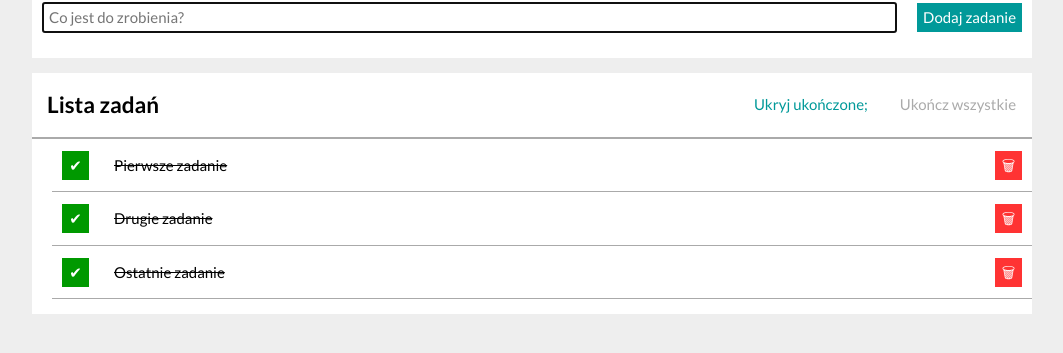
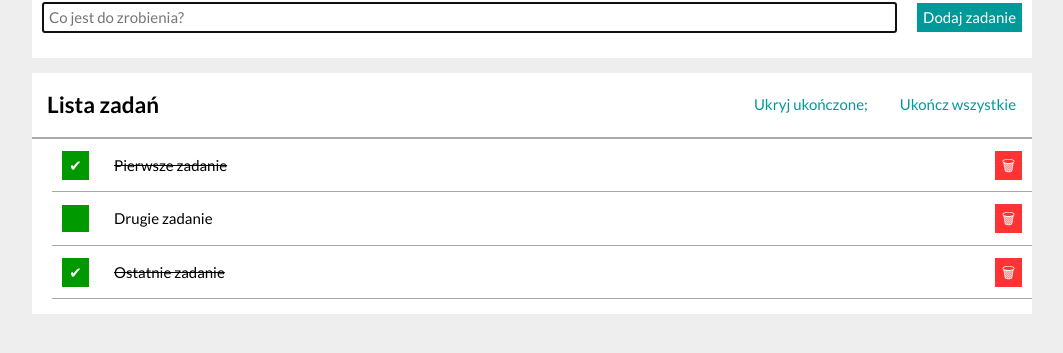
Before and after one commit to irekmiernik/tasks-list-react, a React (Create React App) app: page / in a window 1280 px wide. Shown: the part 179-532 px from the top of the page, without its empty margins (28-1091 px from the left). Built offline with nearby package versions, Linux system fonts and the light colour scheme.

Commit message:
The five components are finalized but without interaction

```diff
--- a/src/App.js
+++ b/src/App.js
@@ -1,10 +1,9 @@
-import Form from './Form';
-import TwoButtons from './TwoButtons';
+import NewTask from './NewTask';
 import TasksList from './TasksList';
 
 const tasksTable = [
   { id: 1, content: "Pierwsze zadanie", done: true, },
-  { id: 2, content: "Drugie zadanie", done: true, },
+  { id: 2, content: "Drugie zadanie", done: false, },
   { id: 3, content: "Ostatnie zadanie", done: true, },
 ];
 
@@ -13,25 +12,9 @@ const hideDoneTasks = false;
 export default function App() {
   return (
     <>
-
       <h1 className="h1">Lista zadań</h1>
-
-      <section className="section">
-        <div className="sectionFlex sectionFlex--header">
-          <h2 className="sectionFlex__itemContent h2">Dodaj nowe zadanie</h2>
-        </div>
-        <Form />
-      </section>
-
-      <section className="section">
-
-        <div className="sectionFlex sectionFlex--header">
-          <h2 className="sectionFlex__itemContent h2">Lista zadań</h2>
-          <TwoButtons tasksTable={tasksTable} hideDoneTasks={hideDoneTasks} />
-        </div>
-        <TasksList tasksTable={tasksTable} />
-      </section>
-
+      <NewTask />
+      <TasksList tasksTable={tasksTable} hideDoneTasks={hideDoneTasks} />
     </>
   );
 };
--- a/src/TwoButtons/index.js
+++ b/src/HideAndAllDoneTasksButtons/index.js
@@ -1,6 +1,6 @@
 import '../section.css';
 
-export default function TwoButtons(props) {
+export default function HideAndAllDoneTasksButtons(props) {
 
     if (props.tasksTable.length > 0) {
 
--- /dev/null
+++ b/src/NewTask/index.js
@@ -0,0 +1,14 @@
+import Form from '../Form';
+import '../section.css';
+
+const NewTask = () =>
+(
+    <section className="section">
+        <div className="sectionFlex sectionFlex--header">
+            <h2 className="sectionFlex__itemContent h2">Dodaj nowe zadanie</h2>
+        </div>
+        <Form />
+    </section>
+)
+
+export default NewTask;
--- /dev/null
+++ b/src/Tasks/index.js
@@ -0,0 +1,19 @@
+import '../section.css';
+
+export default function Tasks(props) {
+    return (
+        <ul className="sectionTasksList">
+            {props.tasksTable.map(task => (
+                <li key={task.id} className="sectionFlex sectionFlex--tasksList">
+                    <button className="sectionFlex__itemButton sectionFlex__itemButton--done">
+                        {task.done ? "✔" : ""}
+                    </button>
+                    <span className={task.done ? "sectionFlex__itemContent itemContentDone" : "sectionFlex__itemContent"} >
+                        {task.content}
+                    </span>
+                    <button className="sectionFlex__itemButton sectionFlex__itemButton--delete">🗑</button>
+                </li>
+            ))}
+        </ul>
+    );
+};
--- a/src/TasksList/index.js
+++ b/src/TasksList/index.js
@@ -1,19 +1,15 @@
+import HideAndAllDoneTasksButtons from '../HideAndAllDoneTasksButtons';
+import Tasks from '../Tasks';
 import '../section.css';
 
 export default function TasksList(props) {
     return (
-        <ul className="sectionTasksList">
-            {props.tasksTable.map(task => (
-                <li key={task.id} className="sectionFlex sectionFlex--tasksList">
-                    <button className="sectionFlex__itemButton sectionFlex__itemButton--done">
-                        {task.done ? "✔" : ""}
-                    </button>
-                    <span className={task.done ? "sectionFlex__itemContent itemContentDone" : "sectionFlex__itemContent"} >
-                        {task.content}
-                    </span>
-                    <button className="sectionFlex__itemButton sectionFlex__itemButton--delete">🗑</button>
-                </li>
-            ))}
-        </ul>
+        <section className="section">
+            <div className="sectionFlex sectionFlex--header">
+                <h2 className="sectionFlex__itemContent h2">Lista zadań</h2>
+                <HideAndAllDoneTasksButtons tasksTable={props.tasksTable} hideDoneTasks={props.hideDoneTasks} />
+            </div>
+            <Tasks tasksTable={props.tasksTable} hideDoneTasks={props.hideDoneTasks} />
+        </section>
     );
 };
```
